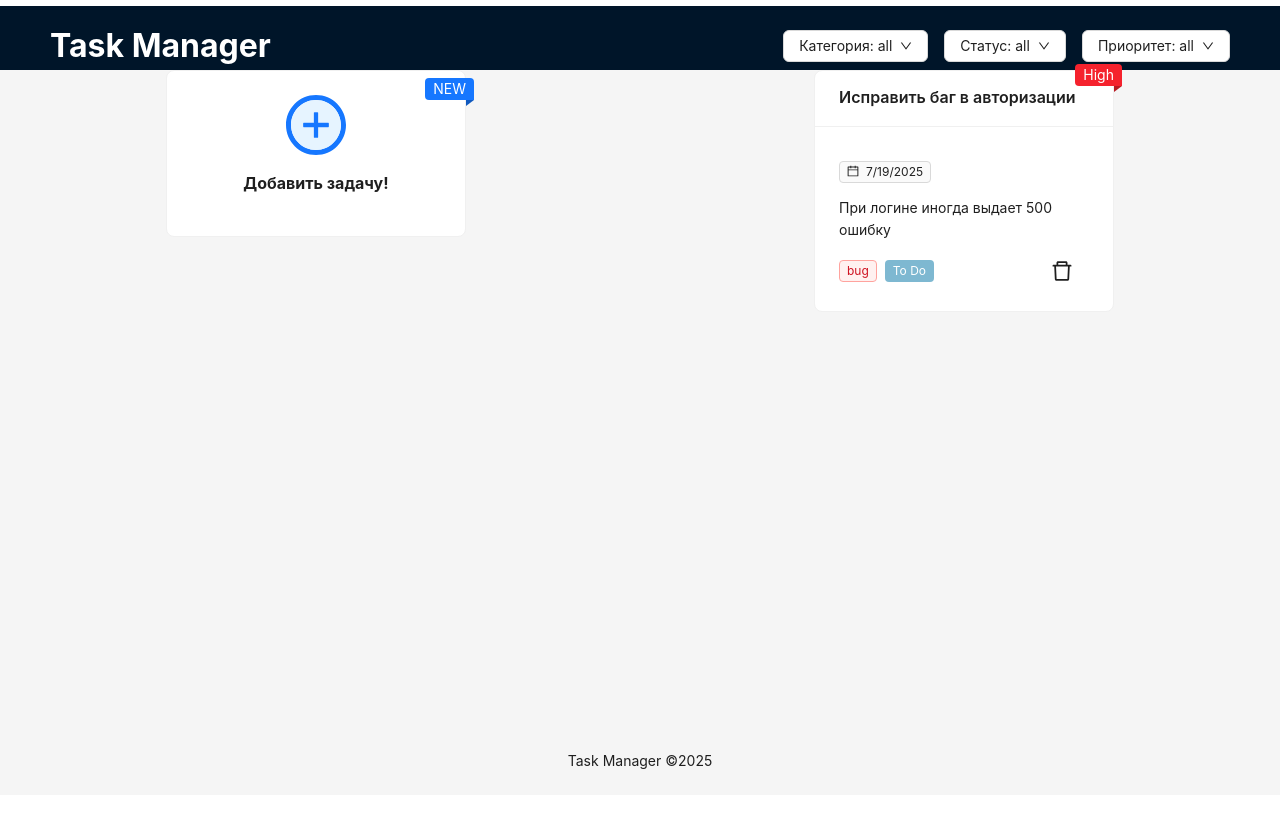
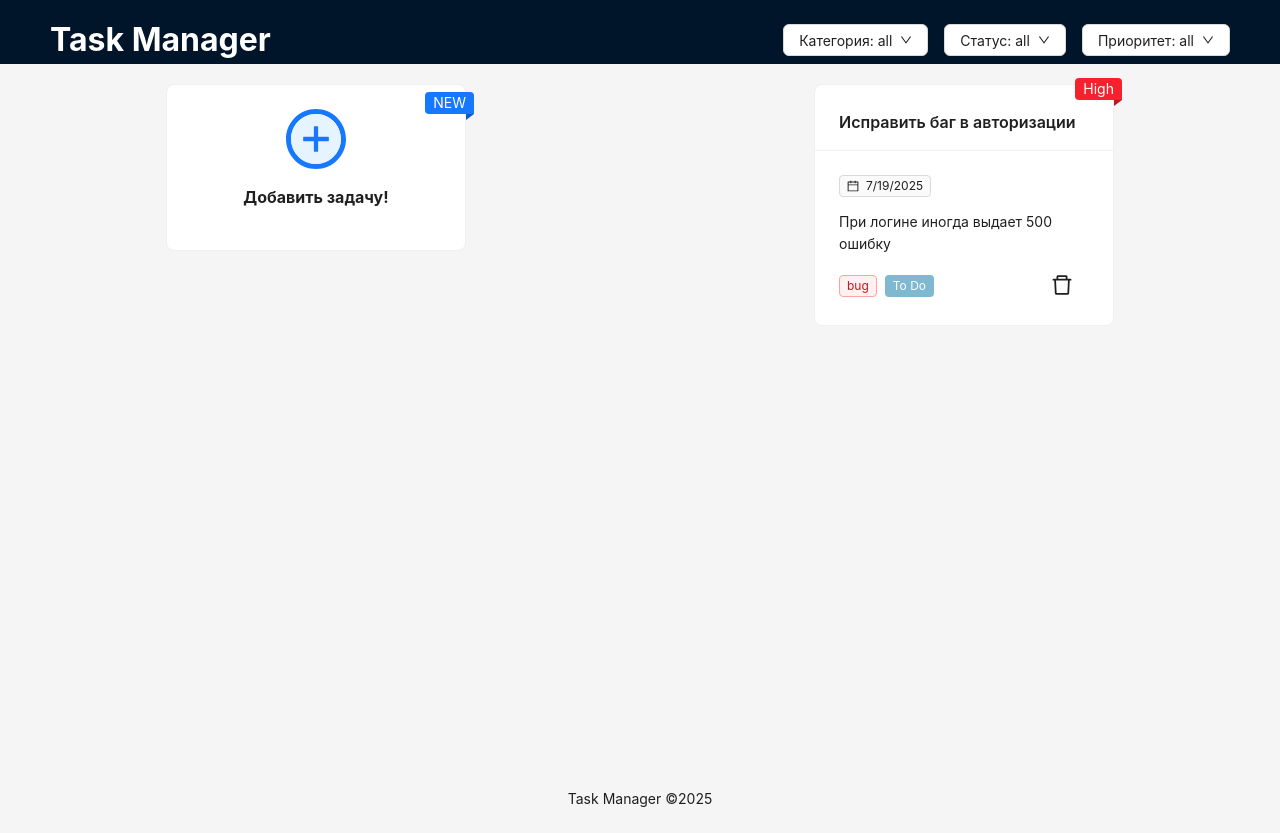
Before and after one commit to Skakodub-K/Task-manager, a React (Vite) app: page /1 in a window 1280 px wide. Before the commit the page ends 800 px from the top, so only its background shows below. Built offline with nearby package versions, Linux system fonts and the light colour scheme.

Commit message:
fix-styles ITask

```diff
--- a/src/App.tsx
+++ b/src/App.tsx
@@ -17,7 +17,7 @@ function App() {
           <Header>
             <HeaderContent />
           </Header>
-          <Content style={{ minHeight: "82vh", minWidth: "100vw" }}>
+          <Content style={{ minHeight: "85vh", minWidth: "100vw", marginTop:20 }}>
             <Routes>
               <Route path="/" element={<MainPage />} />
               <Route path="/task/:taskId" element={<EditPage />} />
--- a/src/features/TaskItem.tsx
+++ b/src/features/TaskItem.tsx
@@ -29,10 +29,10 @@ const TaskItem: React.FC<TaskItemProps> = observer(({ item }) => {
       >
         <Card
           title={title}
-          style={{ width: 300, cursor: "pointer" }}
+          style={{ width: 300, cursor: "pointer", paddingTop: "10px" }}
           onClick={() => navigate(`/task/${id}`)}
         >
-          <div style={{ paddingTop: "10px", overflowWrap: "break-word" }}>
+          <div style={{ overflowWrap: "break-word" }}>
             <Tag icon={<CalendarOutlined />} color="default">
               {date.toLocaleDateString()}
             </Tag>
```
